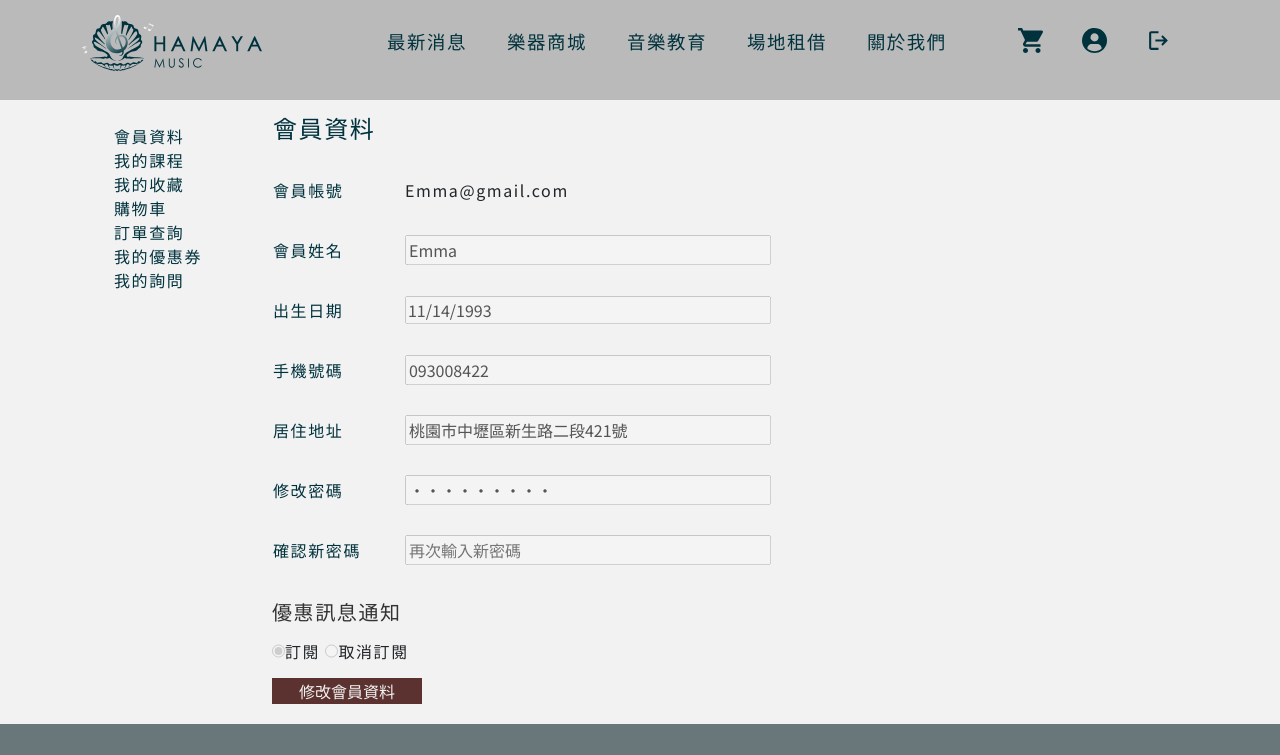
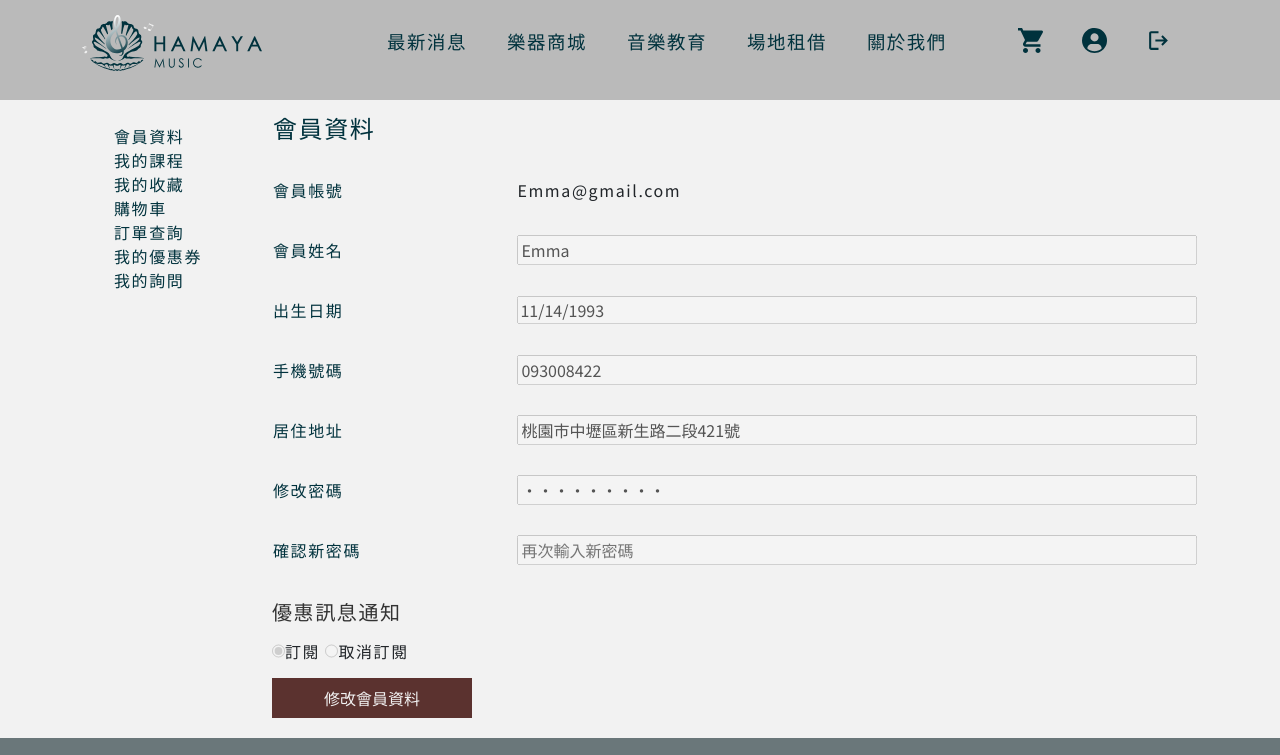
Before and after one commit to TSENG-TZU-YU/MFEE27-HAMAYA, a React (Create React App) app: page /member in a window 1280 px wide. Shown: the top 755 px of the page. Built offline with nearby package versions, Linux system fonts and the light colour scheme.

Commit message:
updata member

```diff
--- a/src/pages/Member/components/MemberListMobile/index.js
+++ b/src/pages/Member/components/MemberListMobile/index.js
@@ -6,7 +6,7 @@ function MemberListMobile(props) {
     const [url, setUrl] = useState('');
     const navigate = useNavigate();
     return (
-        <div className="col-12 d-md-none MemberListMobile">
+        <div className="d-md-none MemberListMobile">
             <div className="my-3">
                 <select
                     value={url}
--- a/src/pages/Member/components/MyProfile/index.css
+++ b/src/pages/Member/components/MyProfile/index.css
@@ -1,10 +1,6 @@
 .myprofile_btn{
-    width: 150px;;
-}
-.myprofile_table{
-    width: 500px;
-    height: 100px;
-
+    width: 200px;
+    height: 40px;
 }
 .myprofile_table tr{
     height: 60px;
--- a/src/pages/Member/components/MyProfile/index.js
+++ b/src/pages/Member/components/MyProfile/index.js
@@ -19,7 +19,7 @@ function MyProfile(props) {
     };
     return (
         <div className="col-12 col-md-9 col-lg-10">
-            <table className="myprofile_table">
+            <table className="myprofile_table w-100 w-md-75">
                 <thead>
                     <tr>
                         <th colSpan="2">
@@ -140,7 +140,7 @@ function MyProfile(props) {
             </div>
             {edit ? (
                 <button
-                    className="myprofile_btn mb-4 accent-light-color bg-accent-color border-0"
+                    className="myprofile_btn mb-4 accent-light-color bg-accent-color border-0 "
                     onClick={() => {
                         setEdit(false);
                     }}
```
